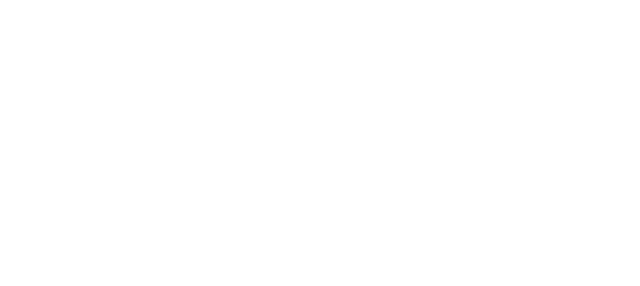
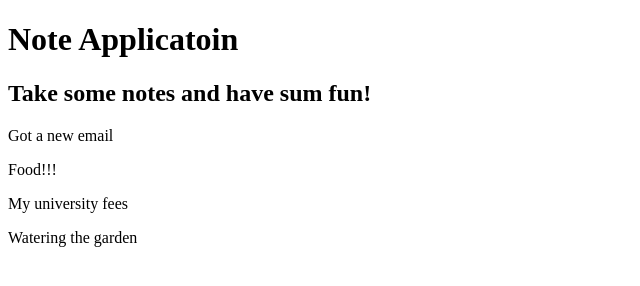
Before and after one commit to mrrezaahmadi/JS-NoteApplication, a plain HTML site: page index.html in a window 1280 px wide. Shown: the whole page, without its empty margins (0-640 px from the left). Drawn offline with nearby package versions, Linux system fonts and the light colour scheme.

Commit message:
add render function to render notes on page

```diff
--- a/index.html
+++ b/index.html
@@ -4,8 +4,12 @@
     <meta charset="UTF-8">
     <meta name="viewport" content="width=device-width, initial-scale=1.0">
     <title>Note Application</title>
+    <script src="https://code.jquery.com/jquery-3.5.1.slim.min.js" defer></script>
+    <script src="script.js" defer></script>
 </head>
 <body>
-
+    <h1>Note Applicatoin</h1>
+    <h2>Take some notes and have sum fun!</h2>
+    <div id="notes"></div>
 </body>
 </html>
--- a/script.js
+++ b/script.js
@@ -0,0 +1,33 @@
+const notes = [{
+    title: 'Got a new email',
+    body: 'I should got a new email by the noon.'
+}, {
+    title: 'Food!!!',
+    body: 'gotta eat something for the dinner'
+}, {
+    title: 'My university fees',
+    body: 'university fees has to paid off before next semester'
+}, {
+    title: 'Watering the garden',
+    body: 'the garden seems so dry, need some water!'
+}];
+
+const filters = {
+    searchText: ''
+};
+
+const render = (notes, filters) => {
+    const filteredNotes = notes.filter(note => {
+        return note.title.toLowerCase().includes(filters.searchText.toLowerCase())
+    })
+
+    document.querySelector('#notes').innerHTML = ``
+
+    filteredNotes.forEach(note => {
+        const p = document.createElement('p')
+        p.textContent = note.title;
+        document.querySelector('#notes').appendChild(p)
+    });
+}
+
+render(notes, filters)
```
